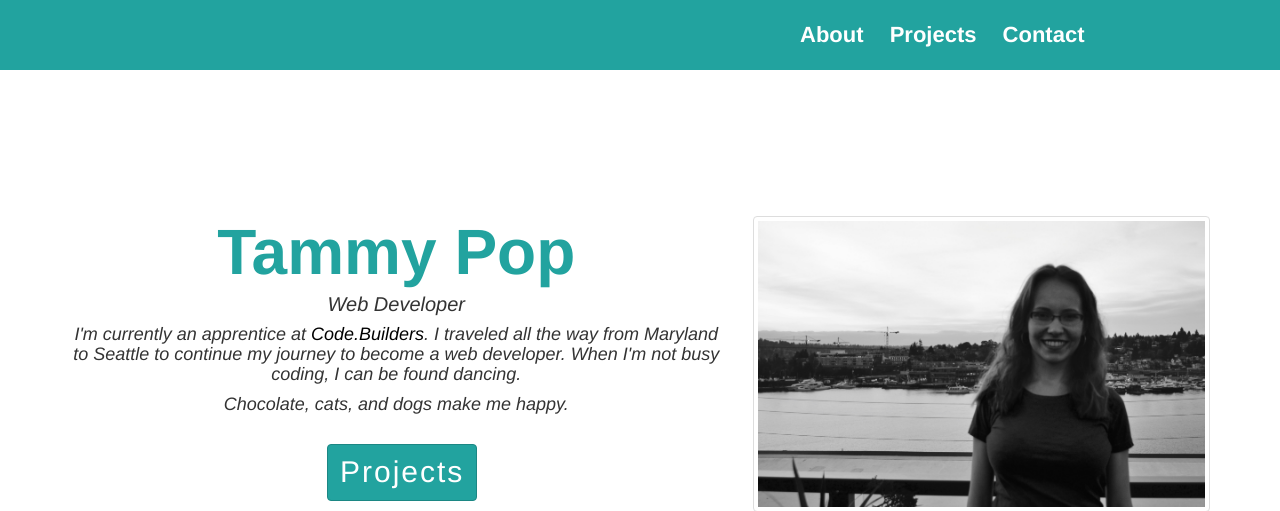
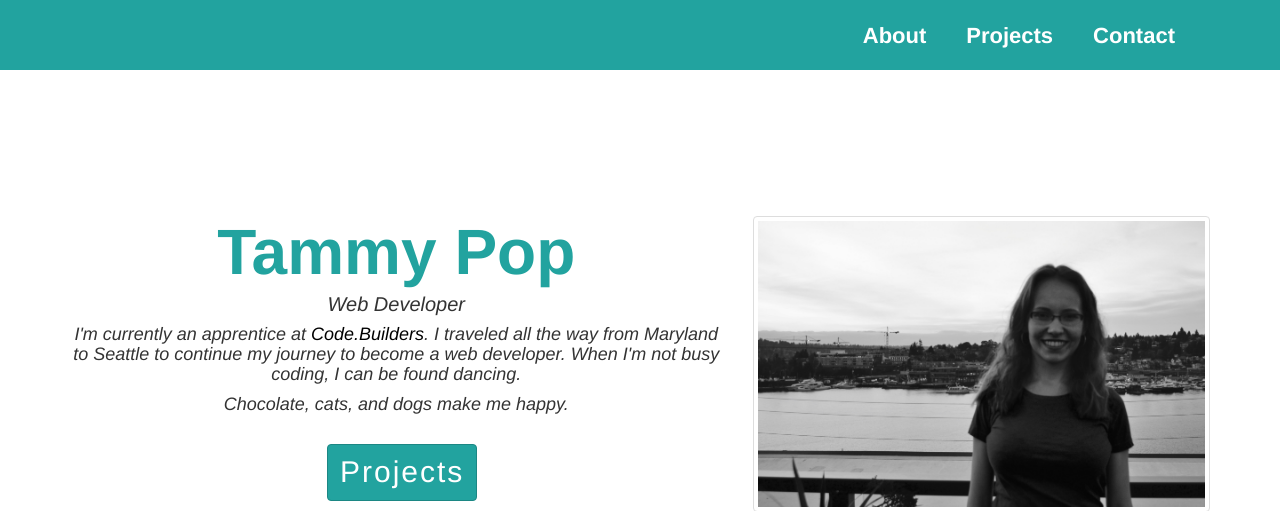
Before and after one commit to smurfik/personal-website-flask, a Flask app: page / in a window 1280 px wide. Shown: the top 511 px of the page. Run offline with Flask 2, Linux system fonts and the light colour scheme; some libraries are stand-ins or nearby versions.

Commit message:
add flexbox to header

```diff
--- a/static/css/main.css
+++ b/static/css/main.css
@@ -18,14 +18,21 @@ body {
 	height:70px;
 	width:100%;
   z-index: 9999;
-	}
+}
 
 #nav {
-  margin-left: 62.5%;
-  margin-top: 19px;
-  word-spacing: 20px;
+  display: flex;
+  flex-direction: row-reverse;
+}
+
+#nav a {
   font-weight: 600;
   font-size: 22px;
+  margin: 20px;
+}
+
+#nav a:nth-child(1) {
+  margin-right: 35px;
 }
 
 /* PAGE 1 */
--- a/templates/template.html
+++ b/templates/template.html
@@ -25,10 +25,10 @@
   </head>
   <body>
     <div id="header">
-      <div id="nav">
+      <div id="nav" class="container">
+        <a href="#contact">Contact</a>
+        <a href="#portfolio">Projects</a>
         <a href="#about">About</a>
-        <a href="#portfolio">Projects</a>
-        <a href="#contact">Contact</a>
       </div>
     </div>
 
```
